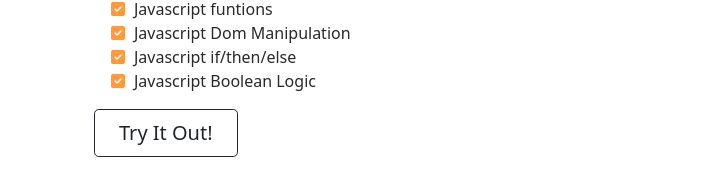
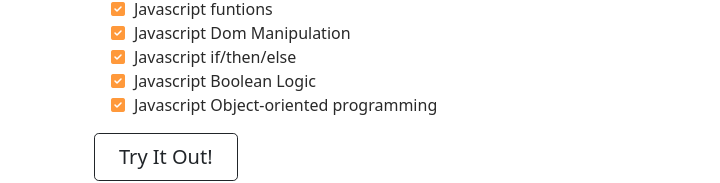
Before and after one commit to jr0998/loanShark, a plain HTML site: page index.html in a window 1280 px wide. Shown: the part 347-530 px from the top of the page, 0-720 px from the left. Drawn offline with nearby package versions, Linux system fonts and the light colour scheme.

Commit message:
add OOP to skills performed

```diff
--- a/index.html
+++ b/index.html
@@ -64,6 +64,7 @@
                         <li><span class="fa-li"><i class="fas fa-check-square"></i></span>Javascript Dom Manipulation</li>
                         <li><span class="fa-li"><i class="fas fa-check-square"></i></span>Javascript if/then/else</li>
                         <li><span class="fa-li"><i class="fas fa-check-square"></i></span>Javascript Boolean Logic</li>
+                        <li><span class="fa-li"><i class="fas fa-check-square"></i></span>Javascript Object-oriented programming</li>
                     </ul>
                     <div>
                         <a type="button" class="btn btn-outline-dark btn-lg px-4 me-md-2" href="/app.html">Try It Out!</a>
```
